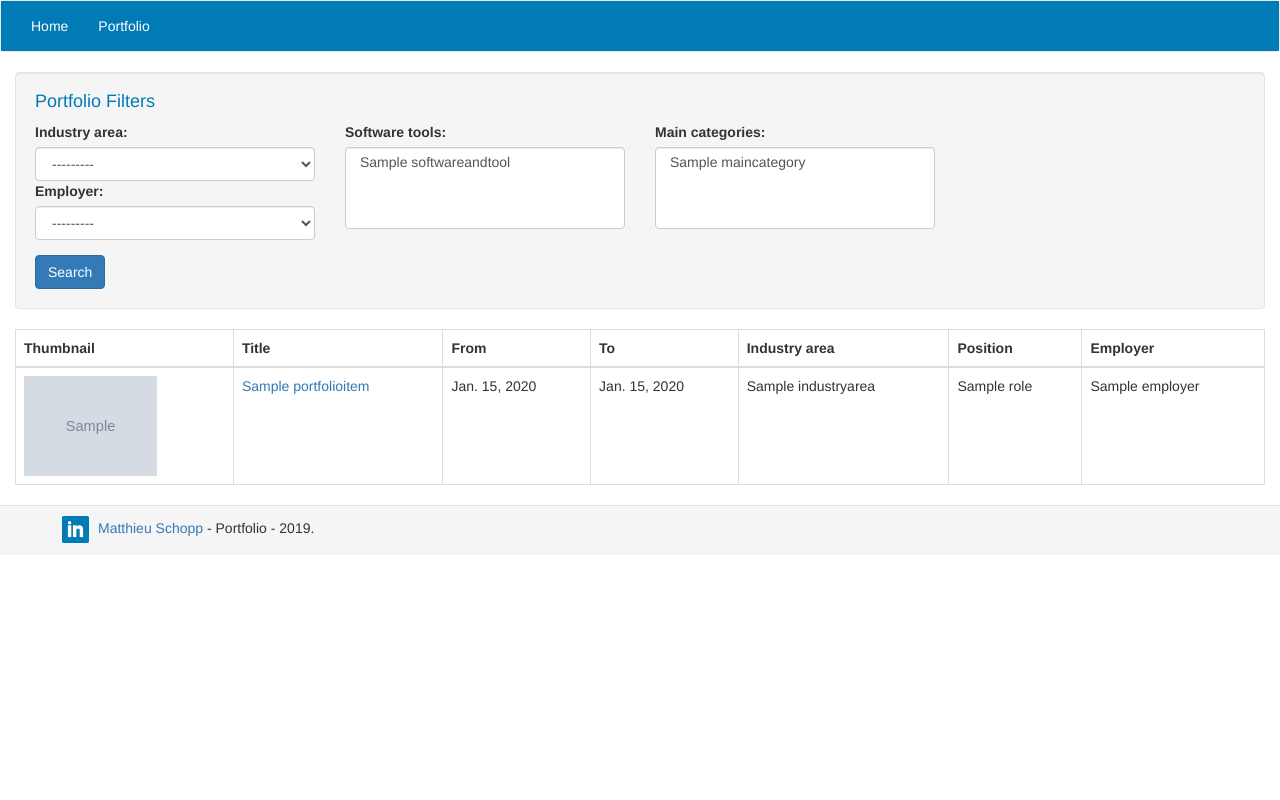
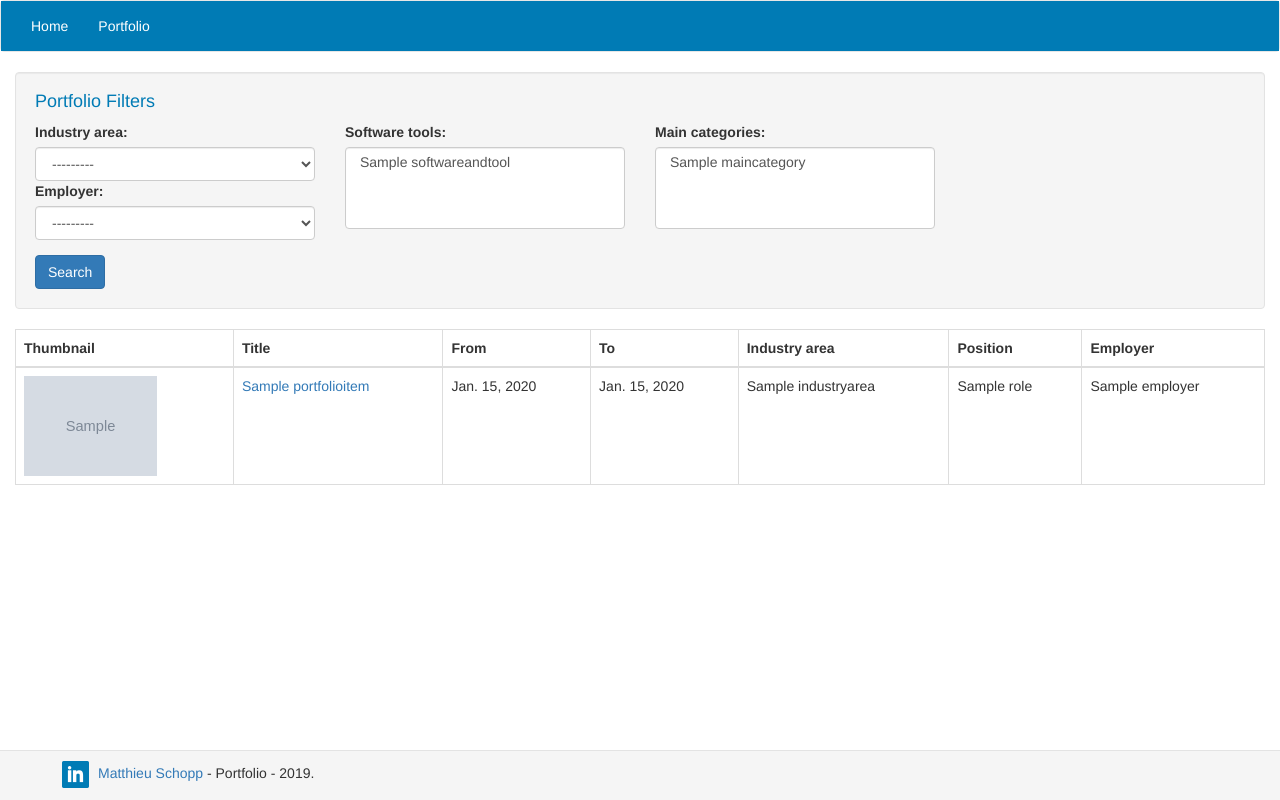
Before and after one commit to Matshopp/schoppgis, a Django app: page /portfolio in a window 1280 px wide. Run offline with Django 3.2, Linux system fonts and the light colour scheme; tables that the repository leaves empty hold one stand-in row (values such as "Sample post"); grey boxes marked "Sample" are stand-in pictures; some libraries are stand-ins or nearby versions.

Commit message:
min height

```diff
--- a/schoppgis/static/css/portfolio.css
+++ b/schoppgis/static/css/portfolio.css
@@ -6,6 +6,7 @@
 
 html {
   position: relative;
+  min-height: 100%;
 }
 
 body {
```
